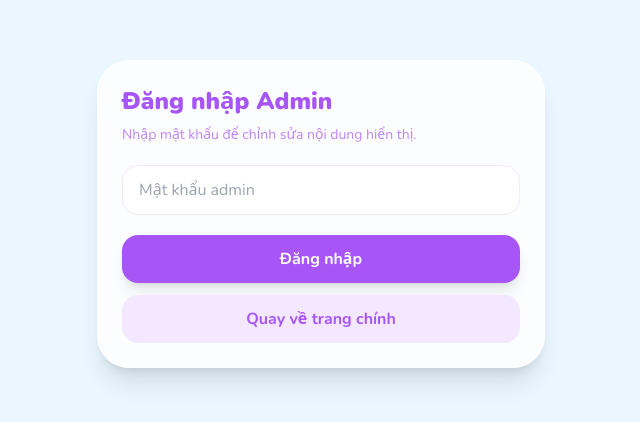
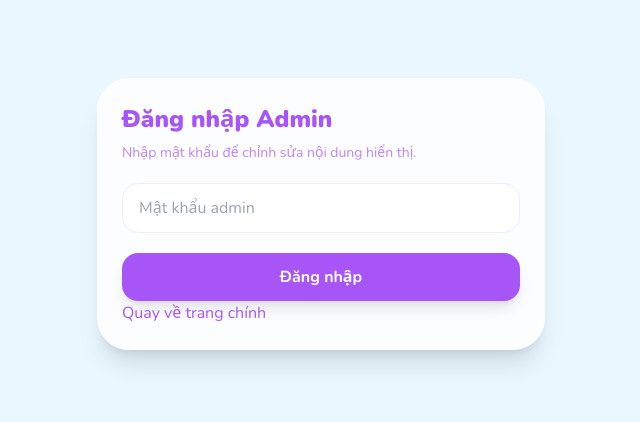
Before and after one commit to ductaihjhj/kho-luu-tru-tai-lieu, a React (Vite) app: page /#/admin in a window 1280 px wide. Shown: the part 186-608 px from the top of the page, without its empty margins (319-959 px from the left). Built offline with nearby package versions, Linux system fonts and the light colour scheme.

Commit message:
fix github pages hash router

```diff
--- a/src/pages/AdminPage.jsx
+++ b/src/pages/AdminPage.jsx
@@ -102,13 +102,9 @@ export default function AdminPage({
             Đăng nhập
           </button>
 
-          <button
-            type="button"
-            onClick={() => navigate("/")}
-            className="mt-3 w-full rounded-2xl bg-purple-100 px-4 py-3 font-bold text-purple-500 hover:bg-purple-200"
-          >
+          <a href="#/" className="mt-3 text-purple-500 hover:underline">
             Quay về trang chính
-          </button>
+          </a>
         </form>
       </div>
     );
```
Also changed, not shown: 5 other files (tests, documents, lock files or other folders).
